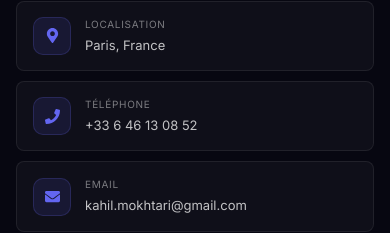
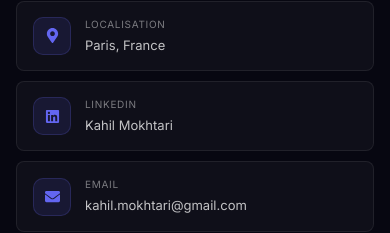
Before and after one commit to Hakkai19z/portfolio, a Next.js app: page / in a window 390 px wide. Both pictures are taken after a click on the button "Démarrer un projet →". Shown: the part 179-412 px from the top of the page. Built offline with nearby package versions, Linux system fonts and the light colour scheme.

Commit message:
Remplacement numéro de téléphone par lien LinkedIn

```diff
--- a/src/components/sections/Contact.js
+++ b/src/components/sections/Contact.js
@@ -1,10 +1,10 @@
 import { useState } from "react";
 import { useApp } from "../../context/AppContext";
-import { FaMapMarkerAlt, FaPhone, FaEnvelope, FaClock } from "react-icons/fa";
+import { FaMapMarkerAlt, FaLinkedin, FaEnvelope, FaClock } from "react-icons/fa";
 
 const INFO = [
   { icon: <FaMapMarkerAlt />, label: "Localisation",  value: "Paris, France",              href: null },
-  { icon: <FaPhone />,        label: "Téléphone",     value: "+33 6 46 13 08 52",          href: "tel:+33646130852" },
+  { icon: <FaLinkedin />,     label: "LinkedIn",      value: "Kahil Mokhtari",             href: "https://www.linkedin.com/in/kahil-mokhtari/" },
   { icon: <FaEnvelope />,     label: "Email",         value: "kahil.mokhtari@gmail.com",   href: "mailto:kahil.mokhtari@gmail.com" },
   { icon: <FaClock />,        label: "Disponibilité", value: "Réponse sous 24h",           href: null },
 ];
```
